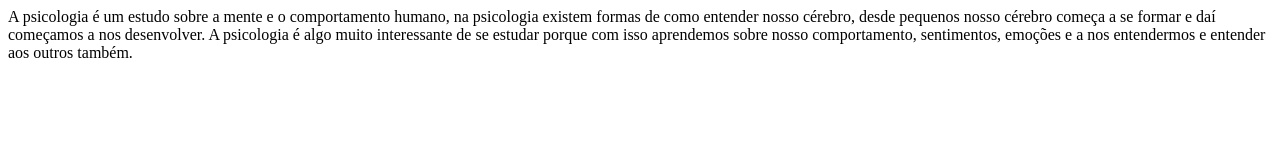
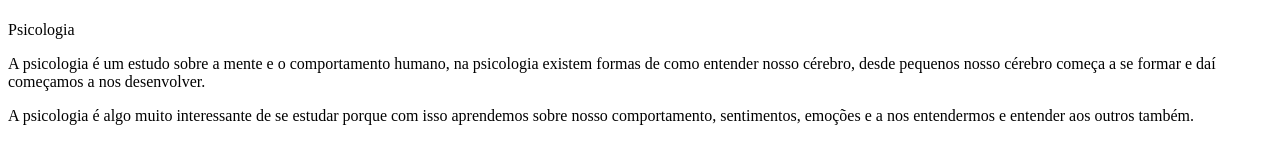
Before and after one commit to biazinha2/1nem, a plain HTML site: page anabeatriz.html in a window 1280 px wide. Drawn offline with Linux system fonts and the light colour scheme.

Commit message:
Update anabeatriz.html

```diff
--- a/anabeatriz.html
+++ b/anabeatriz.html
@@ -9,7 +9,8 @@
 
 </body>
 </html>
-A psicologia é um estudo sobre a mente e o comportamento humano, na psicologia existem formas de como
-entender nosso cérebro, desde pequenos nosso cérebro começa a se formar e daí começamos a nos desenvolver.
-A psicologia é algo muito interessante de se estudar porque com isso aprendemos sobre nosso comportamento,
-sentimentos, emoções e a nos entendermos e entender aos outros também.
+<h1></h1>Psicologia </h1>
+<p></p>A psicologia é um estudo sobre a mente e o comportamento humano, na psicologia existem formas de como
+entender nosso cérebro, desde pequenos nosso cérebro começa a se formar e daí começamos a nos desenvolver.</p>
+<p></p>A psicologia é algo muito interessante de se estudar porque com isso aprendemos sobre nosso comportamento,
+sentimentos, emoções e a nos entendermos e entender aos outros também.</p>
```
